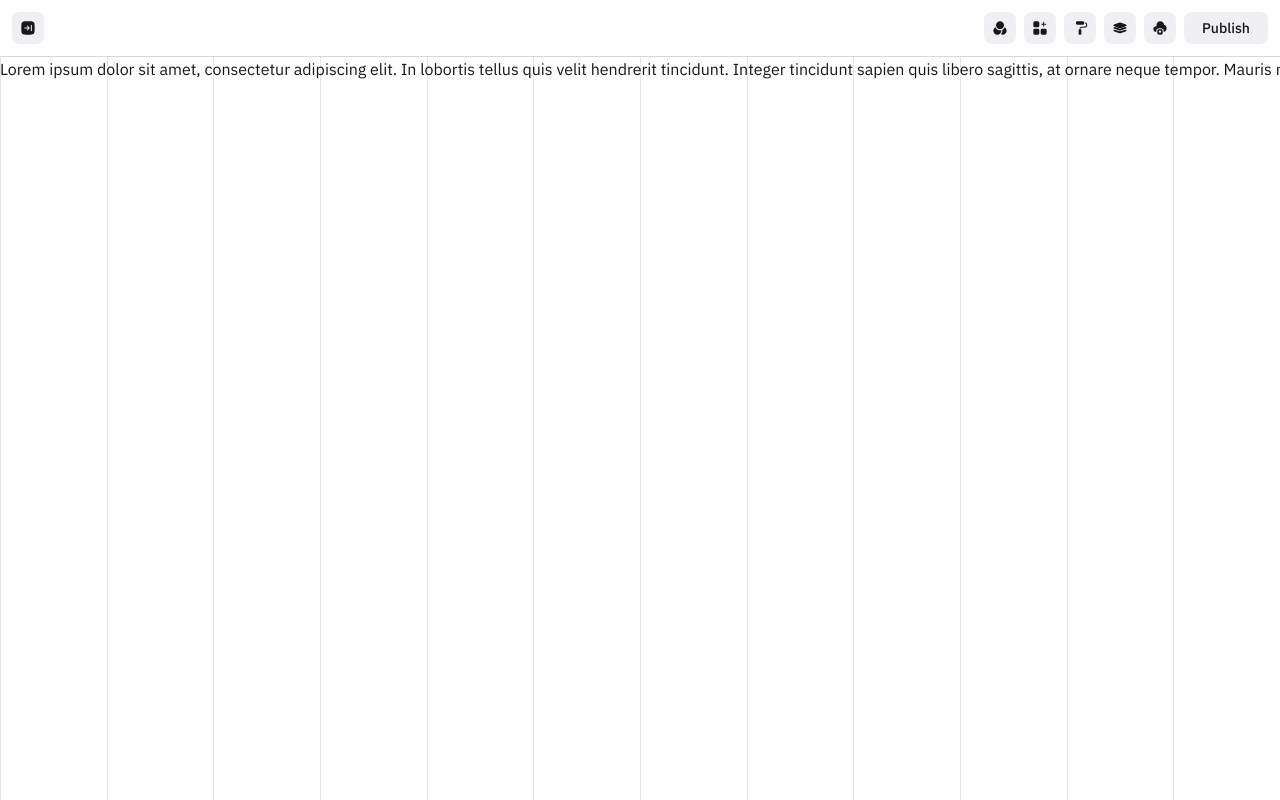
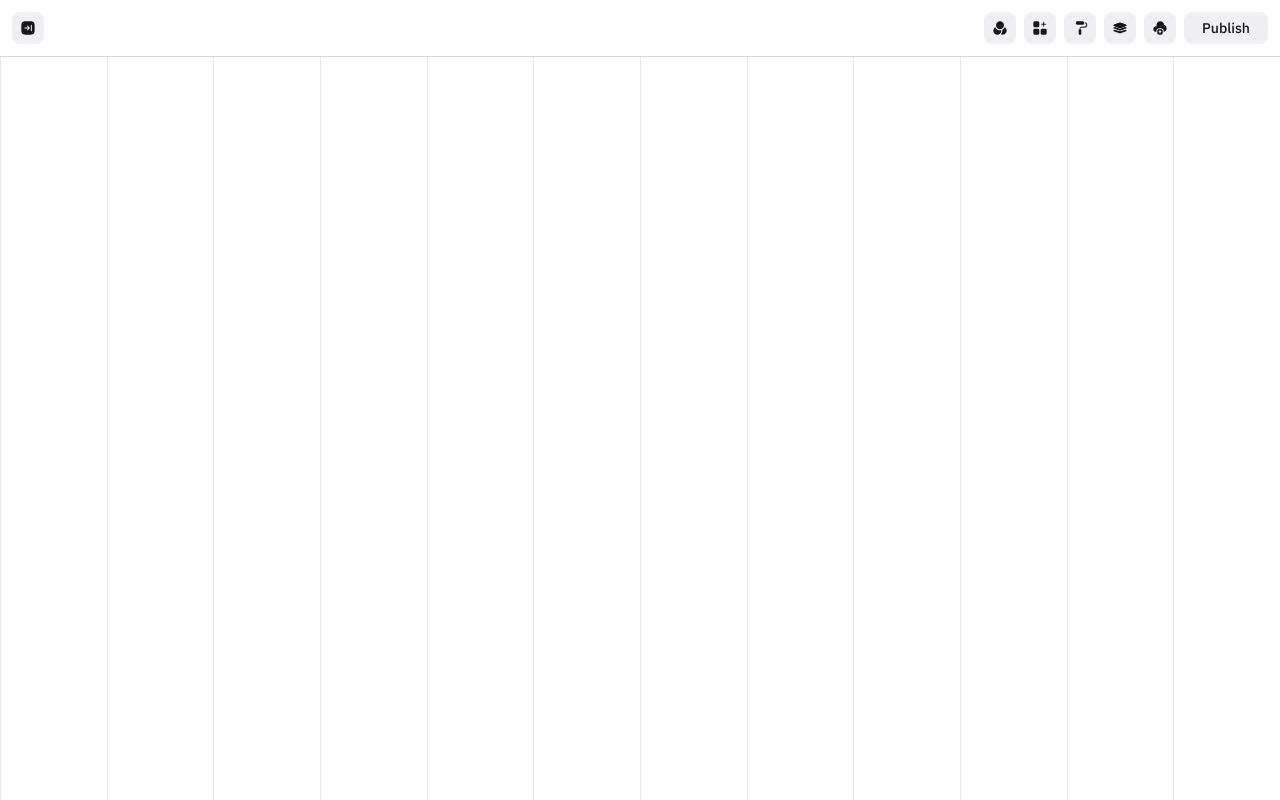
Before and after one commit to PinitS/BUILD_QR_BISTRO_SITE_TEST, a Next.js app: page /page-builder-editor/1 in a window 1280 px wide. Built offline with nearby package versions, Linux system fonts and the light colour scheme.

Commit message:
update code

```diff
--- a/src/pages/page-builder-editor/[restaurantId].js
+++ b/src/pages/page-builder-editor/[restaurantId].js
@@ -97,12 +97,6 @@ export default () => {
             );
           })}
         </DndContext>
-        <Text $ellipsis={false}>
-          {LOREM_IPSUM}
-          {LOREM_IPSUM}
-          {LOREM_IPSUM}
-          {LOREM_IPSUM}
-        </Text>
         <Grid $containerWidth={containerWidth} $containerHeight={containerHeight} />
       </Container>
 
```
